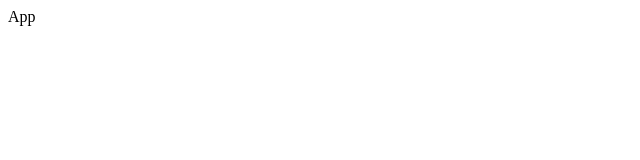
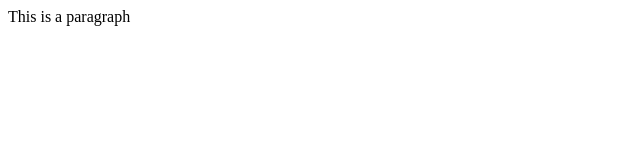
Before and after one commit to sonuram553/react-slatejs, a React (Create React App) app: page / in a window 1280 px wide. Shown: the top 160 px of the page, without its empty margins (0-640 px from the left). Built offline with nearby package versions, Linux system fonts and the light colour scheme.

Commit message:
Create Editor component

```diff
--- a/src/components/App.jsx
+++ b/src/components/App.jsx
@@ -1,7 +1,8 @@
 import React from "react";
+import { SlateEditor } from "./SlateEditor";
 
 export class App extends React.Component {
   render() {
-    return "App";
+    return <SlateEditor />;
   }
 }
--- /dev/null
+++ b/src/components/SlateEditor.jsx
@@ -0,0 +1,22 @@
+import React, { useState, useMemo } from "react";
+import { createEditor } from "slate";
+import { Slate, Editable, withReact } from "slate-react";
+import { withHistory } from "slate-history";
+
+const initialValue = [
+  {
+    type: "paragraph",
+    children: [{ text: "This is a paragraph" }],
+  },
+];
+
+export const SlateEditor = () => {
+  const [value, setValue] = useState(initialValue);
+  const editor = useMemo(() => withHistory(withReact(createEditor())), []);
+
+  return (
+    <Slate editor={editor} value={value} onChange={setValue}>
+      <Editable placeholder="Enter some plain text ..." />
+    </Slate>
+  );
+};
```
